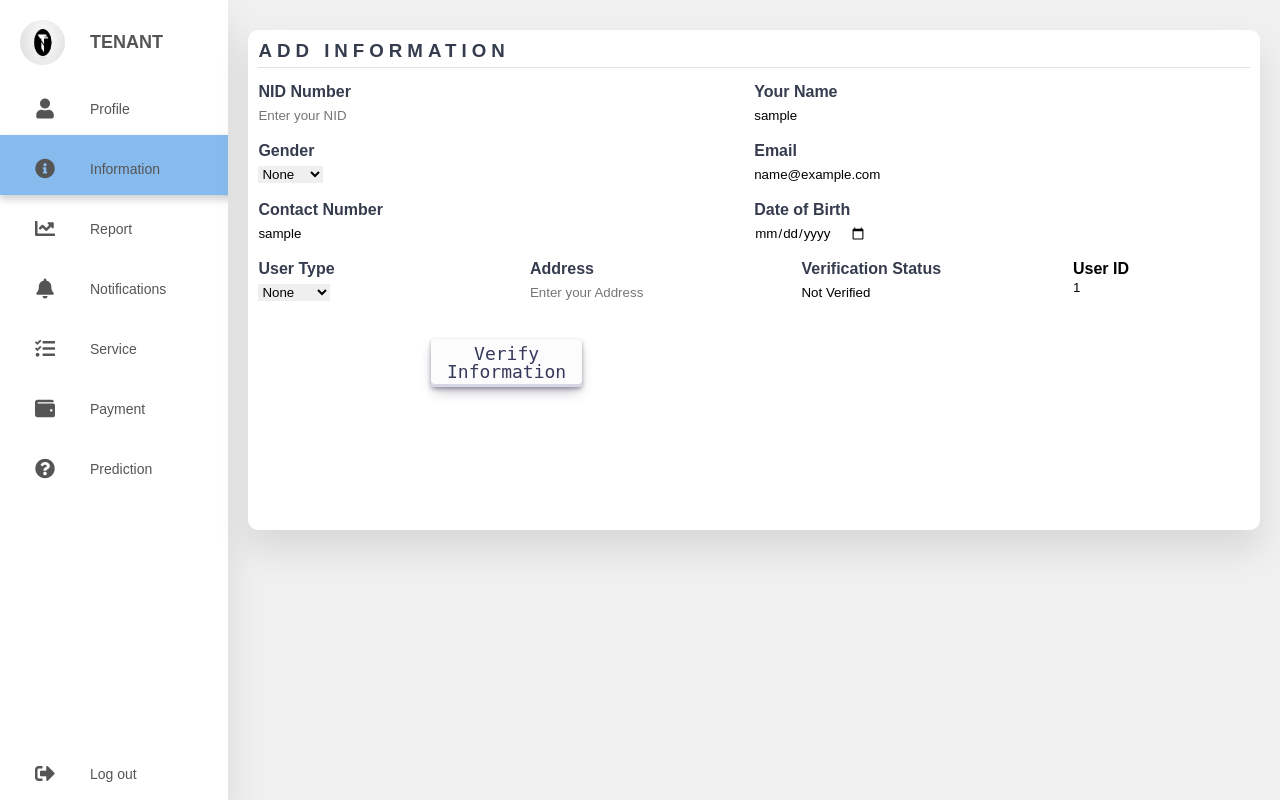
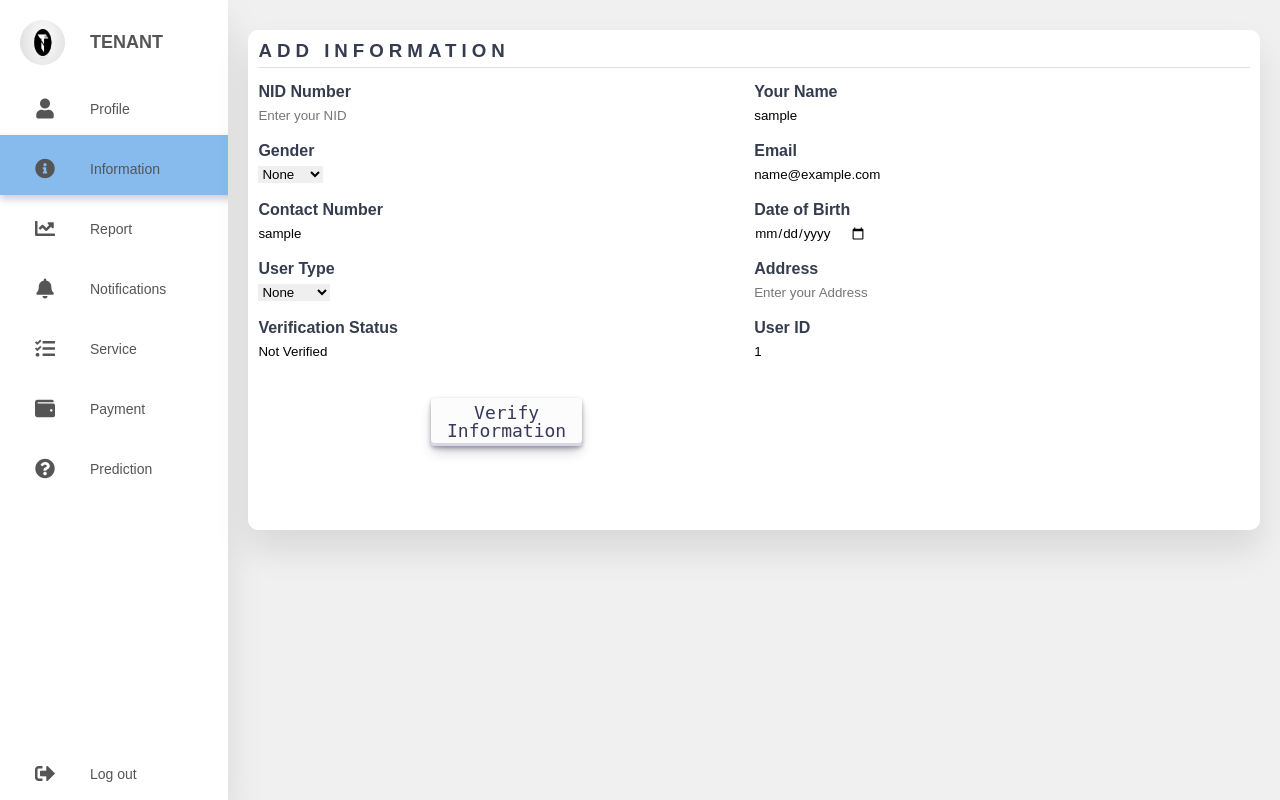
Before and after one commit to hasibhasan-github/IUB_CSE307_SystemAnalysisAndDesign_Tenant_Management_System_MachineLearning_Based_PredictiveApproach, a Flask app: page /info in a window 1280 px wide. Run offline with Flask 3, Linux system fonts and the light colour scheme; the visitor is signed in with stand-in values (Sample User, id 1).

Commit message:
@hasibhasan-github

```diff
--- a/Tenant_Management_System/website/templates/info.html
+++ b/Tenant_Management_System/website/templates/info.html
@@ -78,19 +78,26 @@ Information
          <label for="add" class="form-label"><h4>Address</h4></label>
            <input type="text" class="form-control" id="add" name="add" placeholder="Enter your Address"  required>
        </div>
-       <div class="data">
+
+
+     </div>
+
+     <div class="info_data">
+      <div class="data">
       </br>
       <label for="verify" class="form-label"><h4>Verification Status</h4></label>
       <input type="text" class="form-control" id="verify" name="verify" value="Not Verified" readonly required>
     </div>
-    <div class="info-data">
+    <div class="data">
     </br>
     <label for="id" class="form-label"><h4>User ID</h4></label>
     <input type="text" class="form-control" id="id" name="id" value="{{ user.id }}" readonly required>
   </div>
+   </div>
 
-     </div>
     </div>
+
+
 
     <div class="info_data">
       <div class="data">
```
